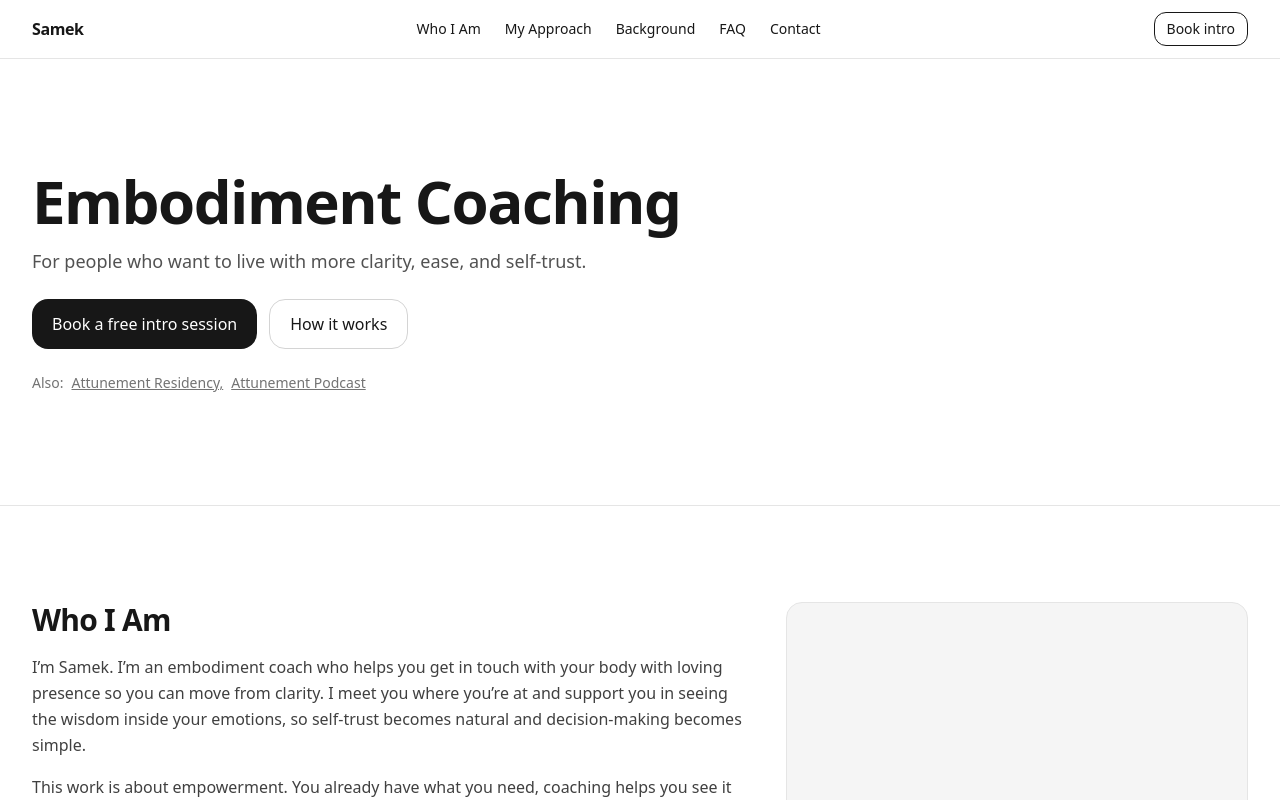
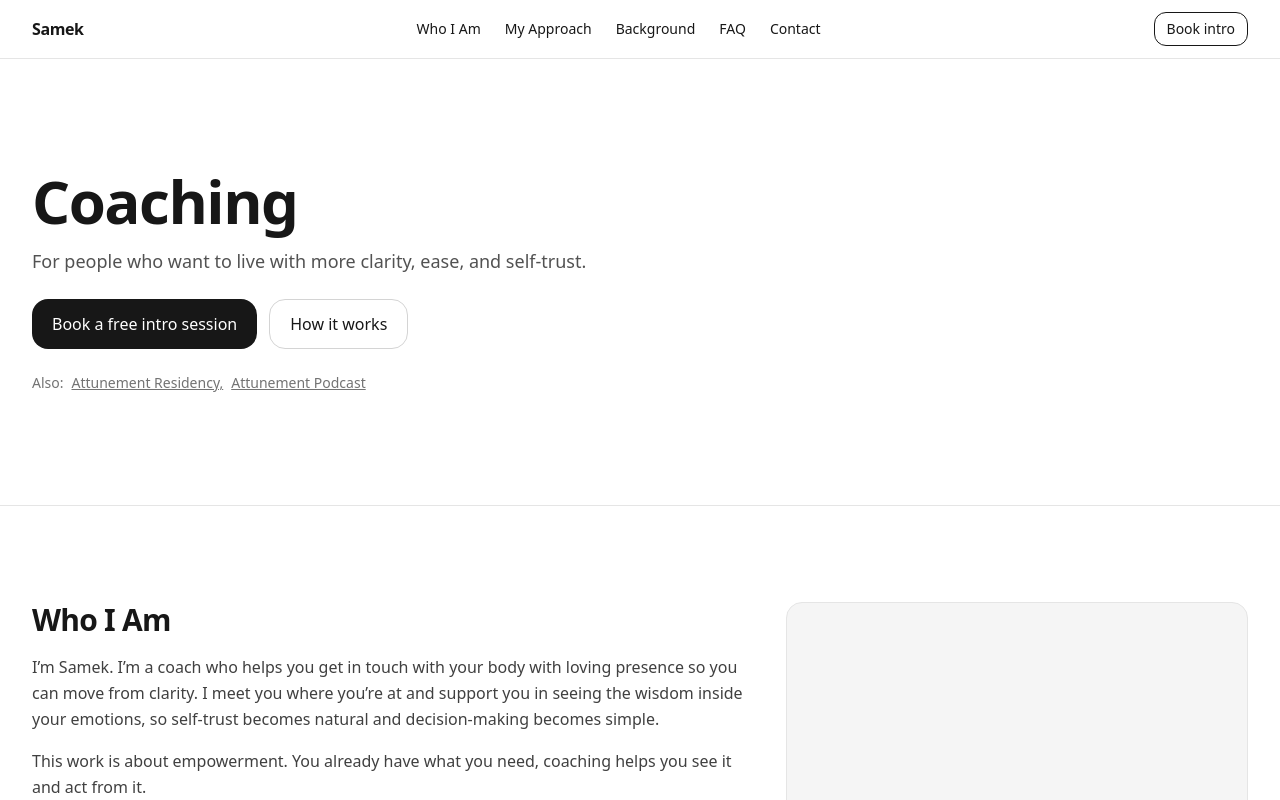
Before and after one commit to mulepati/coaching-site, a React (Vite) app: page / in a window 1280 px wide. Shown: the top 800 px of the page. Built offline with nearby package versions, Linux system fonts and the light colour scheme.

Commit message:
Remove embodiment

```diff
--- a/src/Site.jsx
+++ b/src/Site.jsx
@@ -26,7 +26,7 @@ export default function Site() {
         <div className="absolute inset-0 -z-10 bg-gradient-to-b from-neutral-50 to-white" />
         <div className="mx-auto max-w-7xl px-6 xl:px-8 py-16 md:py-24 xl:py-28">
           <div className="max-w-3xl">
-            <h1 className="text-4xl md:text-5xl xl:text-6xl font-semibold leading-tight tracking-tight">Embodiment Coaching</h1>
+            <h1 className="text-4xl md:text-5xl xl:text-6xl font-semibold leading-tight tracking-tight">Coaching</h1>
             <p className="mt-4 text-lg text-neutral-600">For people who want to live with more clarity, ease, and self-trust. </p>
             <div className="mt-6 flex flex-wrap gap-3">
               <a href="https://cal.com/samek" className="inline-flex items-center rounded-2xl bg-neutral-900 px-5 py-3 text-white font-medium hover:opacity-90">Book a free intro session</a>
@@ -46,7 +46,7 @@ export default function Site() {
         <div className="mx-auto max-w-7xl px-6 xl:px-8 py-14 md:py-20 xl:py-24 grid md:grid-cols-5 gap-10">
           <div className="md:col-span-3">
             <h2 className="text-2xl md:text-3xl font-semibold tracking-tight">Who I Am</h2>
-            <p className="mt-4 text-neutral-700 leading-relaxed">I’m Samek. I’m an embodiment coach who helps you get in touch with your body with loving presence so you can move from clarity. I meet you where you’re at and support you in seeing the wisdom inside your emotions, so self-trust becomes natural and decision-making becomes simple.</p>
+            <p className="mt-4 text-neutral-700 leading-relaxed">I’m Samek. I’m a coach who helps you get in touch with your body with loving presence so you can move from clarity. I meet you where you’re at and support you in seeing the wisdom inside your emotions, so self-trust becomes natural and decision-making becomes simple.</p>
             <p className="mt-4 text-neutral-700 leading-relaxed">This work is about empowerment. You already have what you need, coaching helps you see it and act from it.</p>
           </div>
           <div className="md:col-span-2">
```
